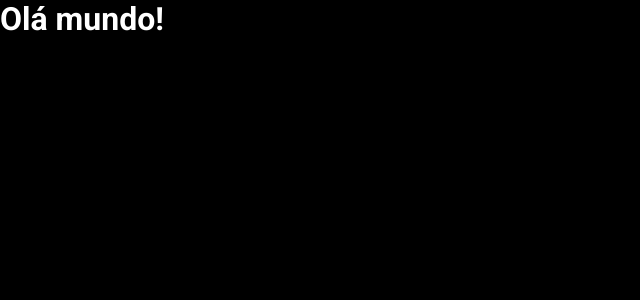
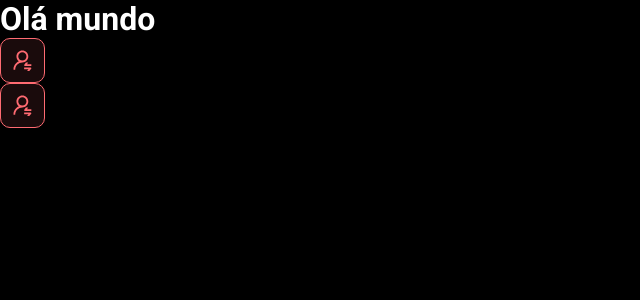
Before and after one commit to matheusneris/consultametas, a React (Vite) app in the folder frontend/: page / in a window 1280 px wide. Shown: the top 300 px of the page, without its empty margins (0-640 px from the left). Built offline with nearby package versions, Linux system fonts and the light colour scheme.

Commit message:
Primeiro component (button)

```diff
--- a/frontend/src/App.tsx
+++ b/frontend/src/App.tsx
@@ -1,8 +1,13 @@
+import NotificationButton from "./components/NotificationButton"
 
 function App() {
-    return (
-      <h1>Olá mundo!</h1>
-    )
+  return (
+    <>
+      <h1>Olá mundo</h1>
+      <NotificationButton />
+      <NotificationButton />
+    </>
+  )
 }
 
 export default App
--- /dev/null
+++ b/frontend/src/components/NotificationButton/index.tsx
@@ -0,0 +1,14 @@
+import icon from '../../assets/img/notification-icon.svg'
+import './styles.css'
+
+function NotificationButton() {
+    return (
+        <>
+            <div className="meta-red-btn">
+                <img src={icon} alt="Notificar" />
+            </div>
+        </>
+    )
+}
+
+export default NotificationButton
--- /dev/null
+++ b/frontend/src/components/NotificationButton/styles.css
@@ -0,0 +1,15 @@
+.meta-red-btn {
+    height: 45px;
+    width: 45px;
+    background: rgba(255, 107, 114, 0.1);
+    border: 1px solid #FF6B72;
+    border-radius: 10px;
+    display: flex;
+    align-items: center;
+    justify-content: center;
+    cursor: pointer;
+}
+
+.meta-red-btn img {
+    width: 19px;
+}
```
Also changed, not shown: frontend/src/assets/img/logo.svg (added), frontend/src/assets/img/notification-icon.svg (added).
